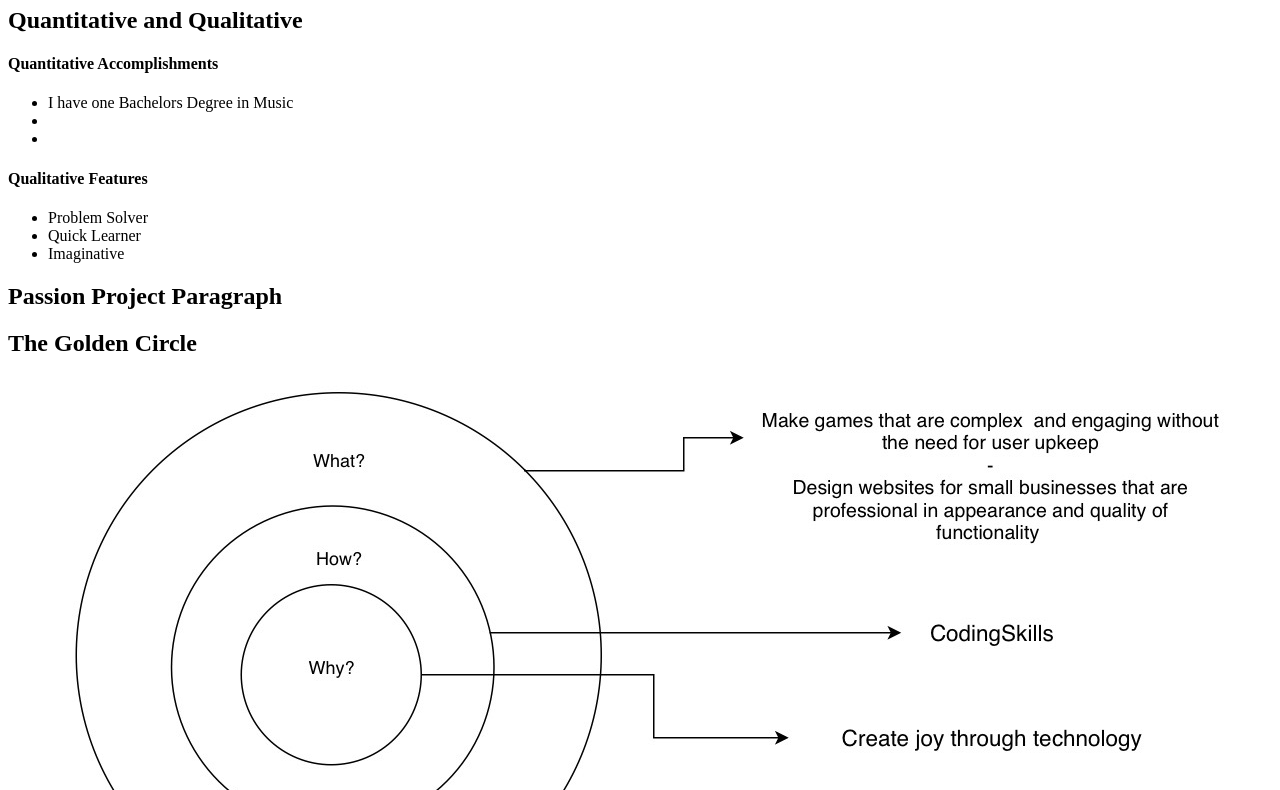
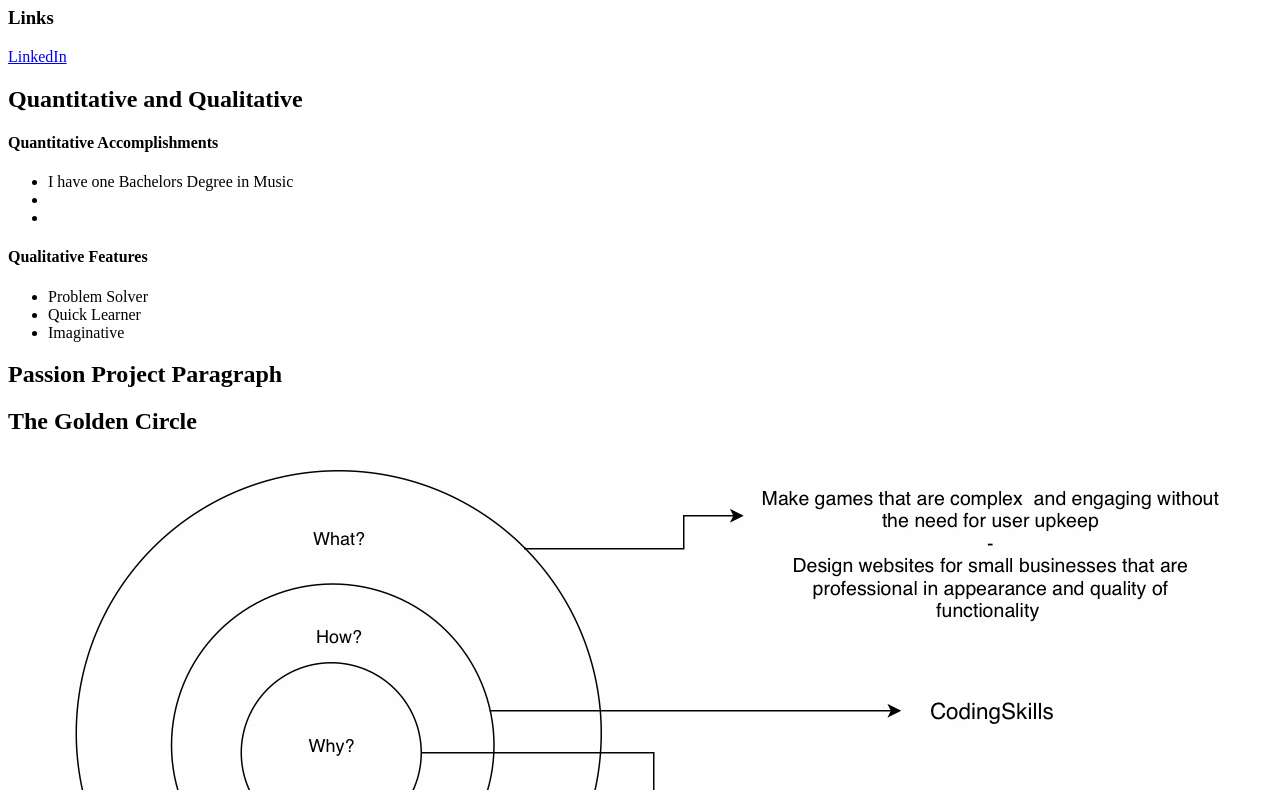
Before and after one commit to Taylor-Smith92/Taylor-Smith92.github.io, a plain HTML site: page index.html in a window 1280 px wide. Shown: the part 73-863 px from the top of the page. Drawn offline with Linux system fonts and the light colour scheme.

Commit message:
added linkedIn anchor

```diff
--- a/index.html
+++ b/index.html
@@ -6,6 +6,8 @@
 	</head>
 	<body>
 		<h1>Taylor Smith's Profile</h1>
+		<h3>Links</h3>
+		<a href="https://www.linkedin.com/in/taylor-smith92/">LinkedIn</a>
 		<h2>Quantitative and Qualitative</h2>
 		<h4>Quantitative Accomplishments</h4>
 		<ul>
```
